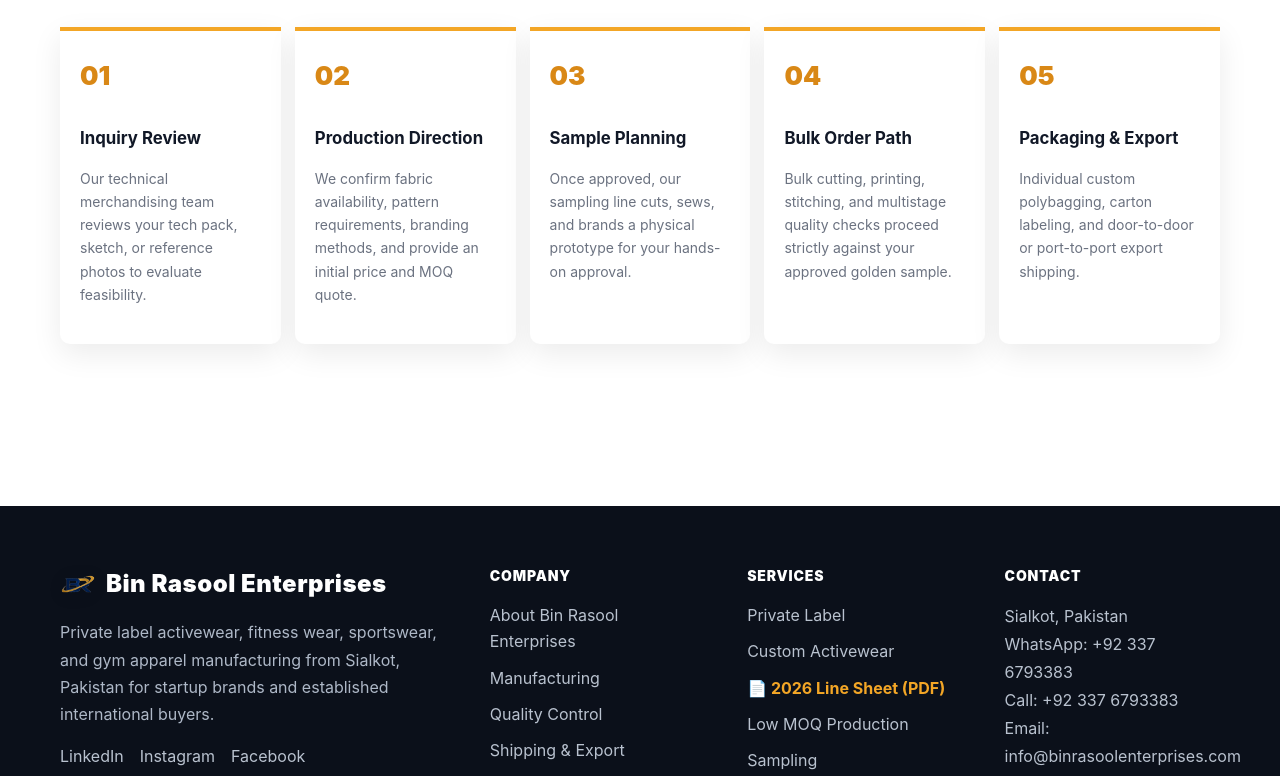
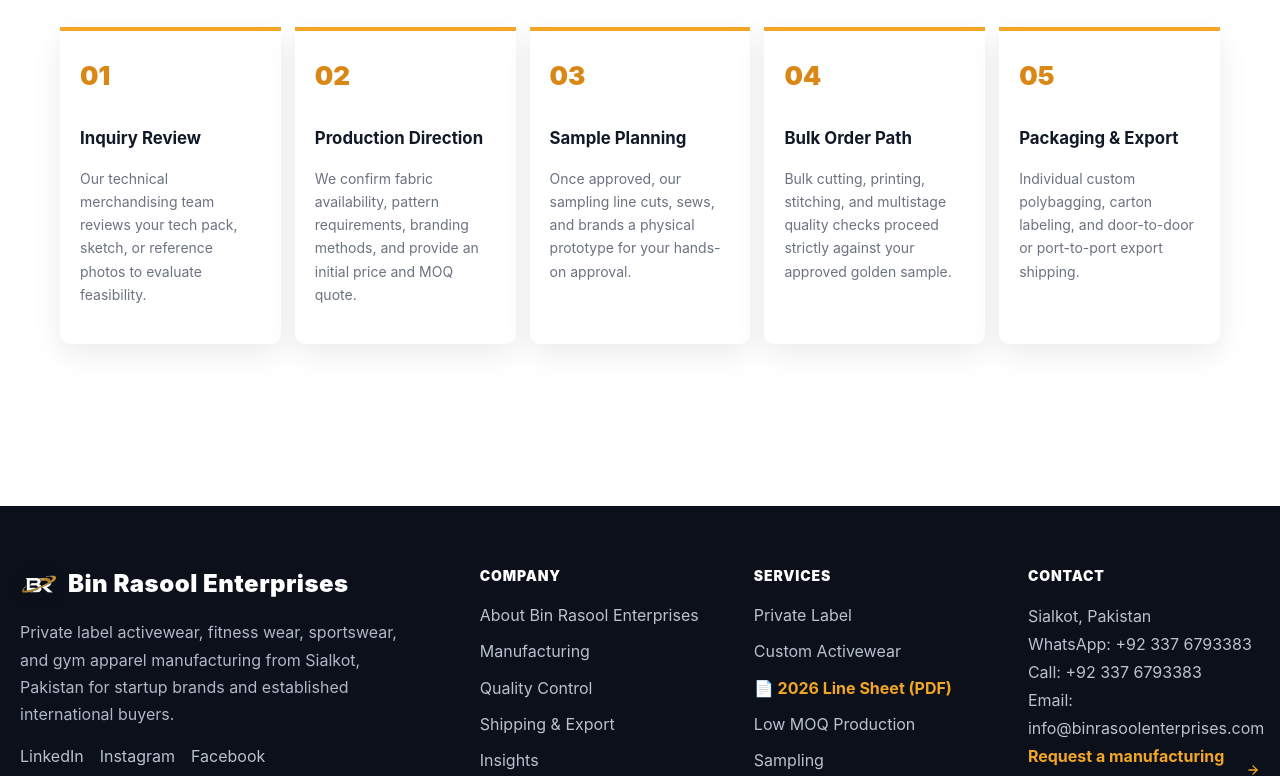
Before and after one commit to MuhammadSami643/saym-industry, a Next.js app: page /contact in a window 1280 px wide. Shown: the part 2000-2776 px from the top of the page. Built offline with nearby package versions, Linux system fonts and the light colour scheme; no server answers.

Commit message:
Align header and footer container margins and add high contrast logo for dark footer

```diff
--- a/app/admin/layout.tsx
+++ b/app/admin/layout.tsx
@@ -198,7 +198,7 @@ export default function AdminLayout({ children }: { children: React.ReactNode })
           }}
         >
           <div style={{ display: 'flex', alignItems: 'center', gap: '10px' }}>
-            <BrandLogo size={32} />
+            <BrandLogo size={32} theme="dark" />
             <div style={{ minWidth: 0, flex: 1 }}>
               <div style={{ fontSize: '14px', fontWeight: 800, color: '#fff', letterSpacing: '-0.01em', lineHeight: 1.2 }}>
                 Bin Rasool
--- a/app/admin/login/page.tsx
+++ b/app/admin/login/page.tsx
@@ -158,7 +158,7 @@ export default function AdminLogin() {
         {/* Header Branding */}
         <div style={{ textAlign: 'center', marginBottom: '28px' }}>
           <div style={{ display: 'flex', justifyContent: 'center', marginBottom: '16px' }}>
-            <BrandLogo size={64} />
+            <BrandLogo size={64} theme="dark" />
           </div>
 
           <div
--- a/app/components/BrandLogo.tsx
+++ b/app/components/BrandLogo.tsx
@@ -7,15 +7,18 @@ interface BrandLogoProps {
   className?: string;
   style?: React.CSSProperties;
   variant?: 'icon' | 'full';
+  theme?: 'light' | 'dark';
 }
 
 /**
  * Bin Rasool Enterprises (BRE) - Official Brand Identity & Emblem
  * Represents premier Sialkot manufacturing in boxing, gym wear, and activewear.
  */
-export default function BrandLogo({ size = 42, className = '', style, variant = 'icon' }: BrandLogoProps) {
+export default function BrandLogo({ size = 42, className = '', style, variant = 'icon', theme = 'light' }: BrandLogoProps) {
   const [imgFailed, setImgFailed] = useState(false);
-  const src = variant === 'full' ? '/images/site/logo.webp' : '/images/site/bre-brand-mark.webp';
+  const src = theme === 'dark'
+    ? (variant === 'full' ? '/images/site/logo-dark.webp' : '/images/site/bre-brand-mark-dark.webp')
+    : (variant === 'full' ? '/images/site/logo.webp' : '/images/site/bre-brand-mark.webp');
 
   return (
     <div
--- a/app/components/Footer.tsx
+++ b/app/components/Footer.tsx
@@ -23,11 +23,11 @@ export default function Footer() {
   return (
     <>
       <footer className="site-footer">
-        <div className="container footer-shell">
+        <div className="container footer-shell" style={{ maxWidth: '1360px', padding: '58px 20px 24px' }}>
           <div className="footer-main">
             <div className="footer-brand-column">
               <div style={{ display: 'flex', alignItems: 'center', gap: '10px', marginBottom: '8px' }}>
-                <BrandLogo size={36} />
+                <BrandLogo size={38} theme="dark" />
                 <div className="footer-brand" style={{ margin: 0 }}>Bin Rasool Enterprises</div>
               </div>
               <p className="footer-copy">
--- a/app/components/Navbar.tsx
+++ b/app/components/Navbar.tsx
@@ -101,7 +101,7 @@ export default function Navbar() {
 
   return (
     <header className="site-header" ref={navRef}>
-      <div className="container" style={{ maxWidth: '1360px', padding: '10px 16px' }}>
+      <div className="container" style={{ maxWidth: '1360px', padding: '10px 20px' }}>
         <div className="navbar">
           {/* Logo & Brand: Fixed & Protected against overlap */}
           <div className="nav-left">
```
Also changed, not shown: public/images/site/bre-brand-mark-dark.webp (added), public/images/site/logo-dark.webp (added).
